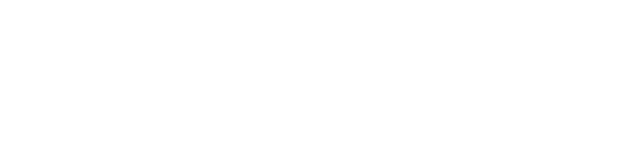
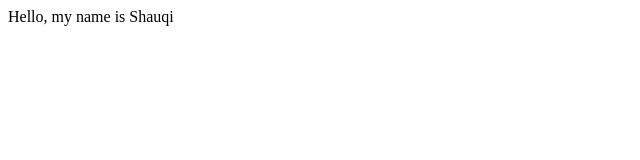
Before and after one commit to AhmadShauqi/portfolio-project, a website: page index.html in a window 1280 px wide. Shown: the whole page, without its empty margins (0-640 px from the left). Drawn offline with Linux system fonts and the light colour scheme.

Commit message:
Add intro text

```diff
--- a/index.html
+++ b/index.html
@@ -3,11 +3,12 @@
   <head>
     <meta charset="utf-8" />
     <meta name="viewport" content="width=device-width" />
-    <title>[insert name] Portifolio</title>
+    <title>Shauqi Portifolio</title>
     <link href="style.css" rel="stylesheet" type="text/css" />
   </head>
 
   <body>
+    Hello, my name is Shauqi
     <script src="script.js"></script>
   </body>
 </html>
```
